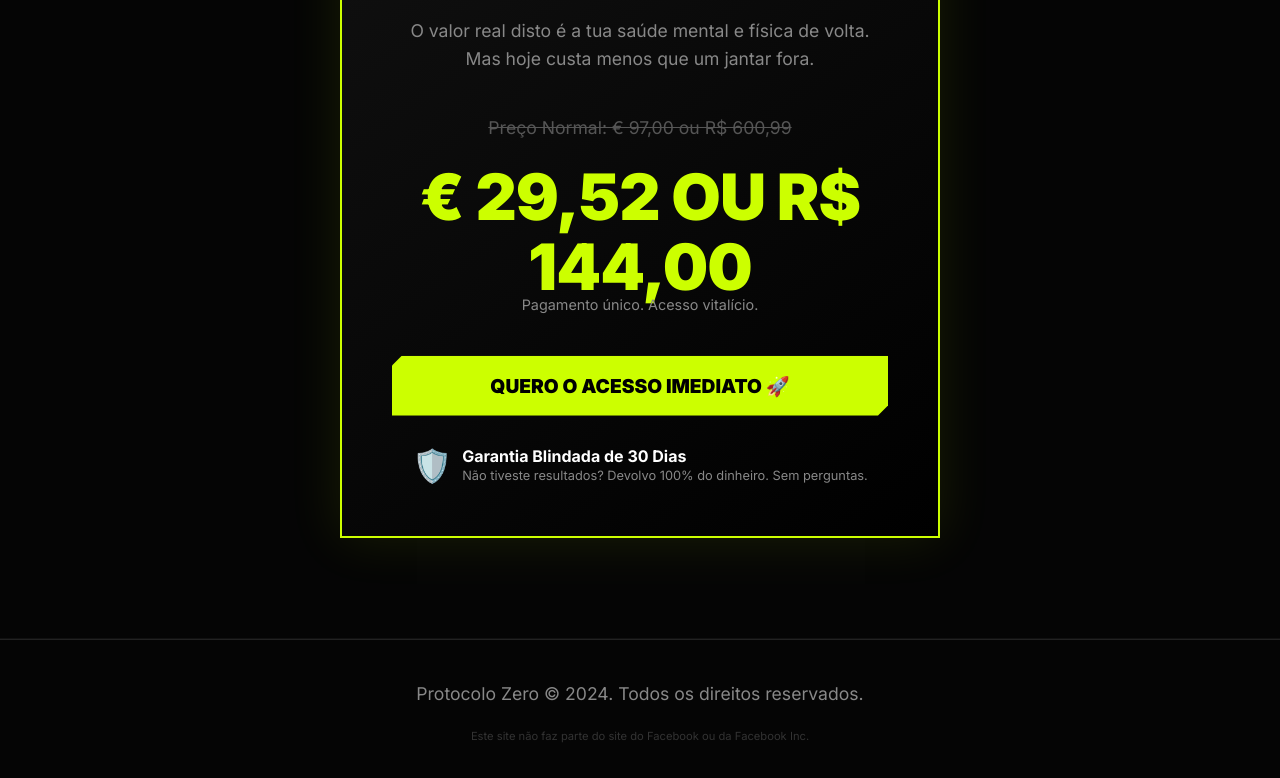
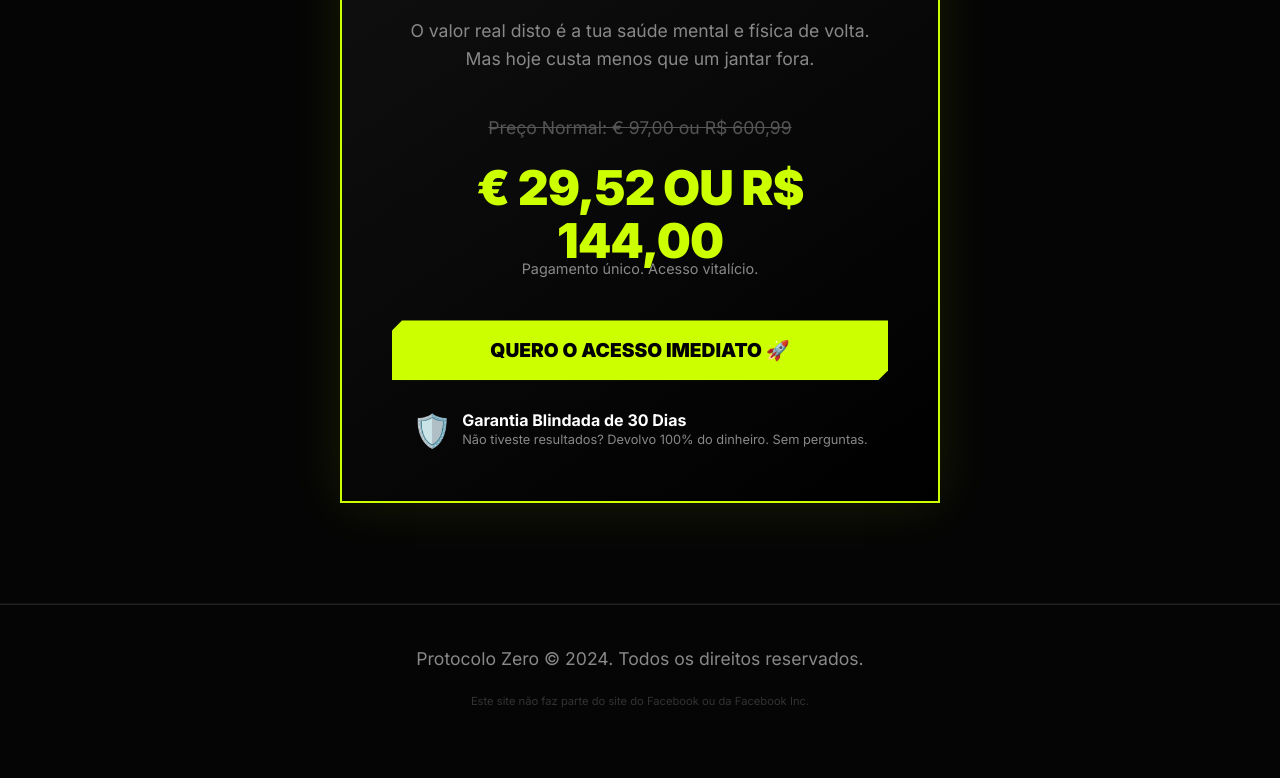
Before and after one commit to nobodychannels/nobodychannels.github.io, a plain HTML site: page index.html in a window 1280 px wide. Shown: the part 4121-4899 px from the top of the page. Drawn offline with Linux system fonts and the light colour scheme.

Commit message:
Update index.html

```diff
--- a/index.html
+++ b/index.html
@@ -331,7 +331,7 @@
 
                 <div style="margin: 40px 0;">
                     <p class="strike">Preço Normal: € 97,00 ou R$ 600,99</p>
-                    <h1 class="text-neon" style="font-size: 4rem;">€ 29,52 ou R$ 144,00</h1>
+                    <h1 class="text-neon" style="font-size: 3rem;">€ 29,52 ou R$ 144,00</h1>
                     <p style="font-size: 0.9rem; margin-top: -10px;">Pagamento único. Acesso vitalício.</p>
                 </div>
 
```
